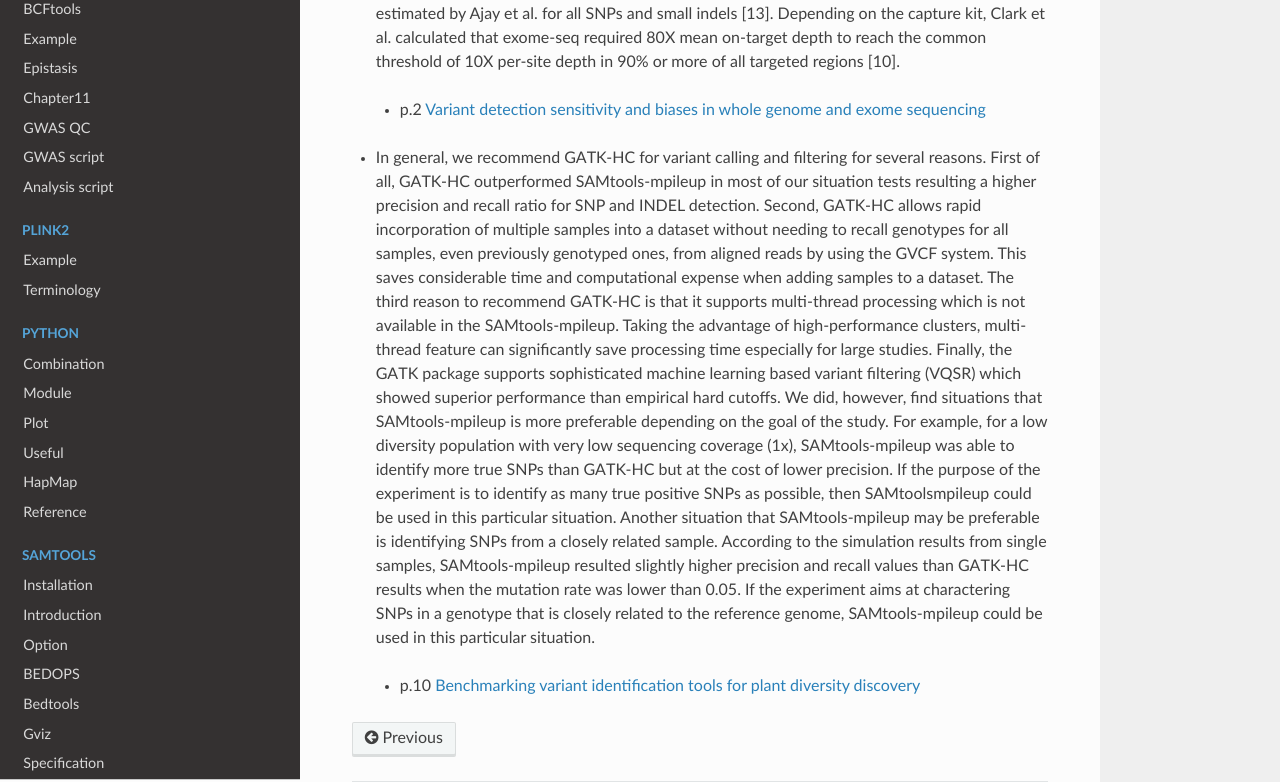
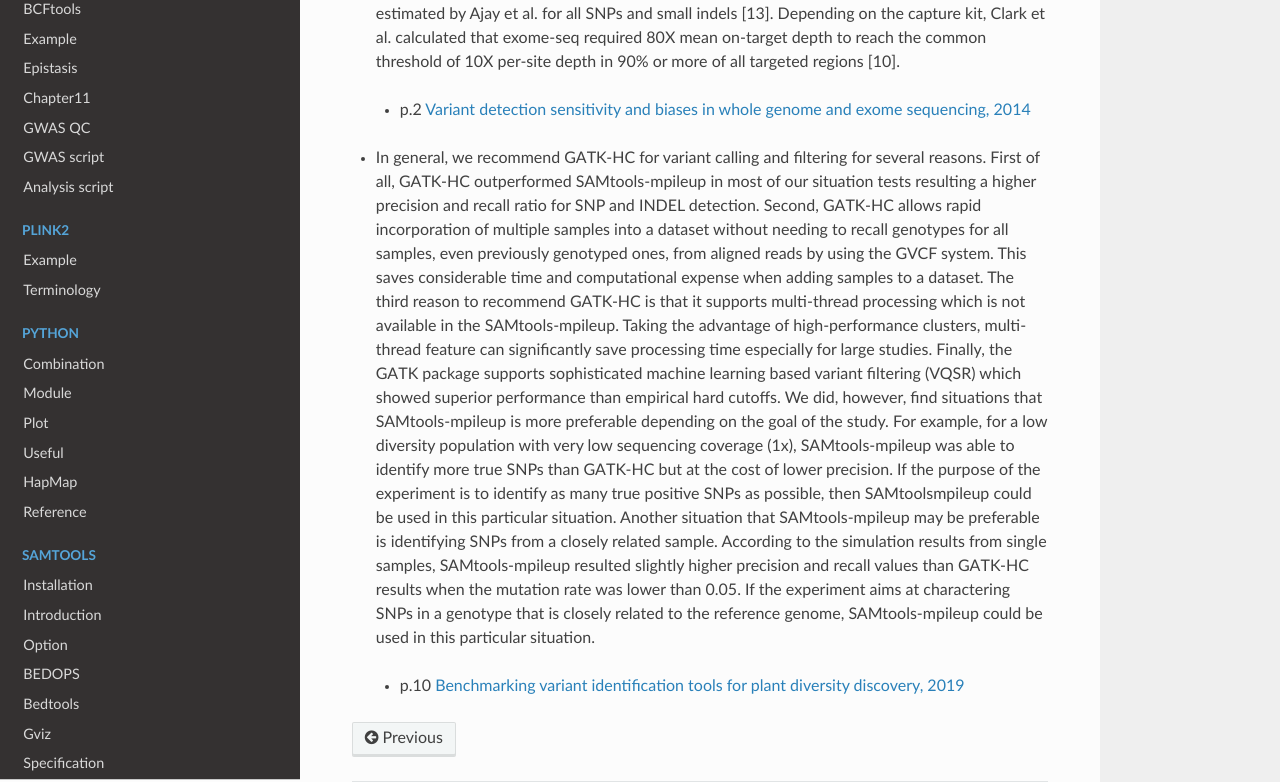
Before and after one commit to WonyoungCho/plink, an MkDocs documentation site: the page built from docs/study.md, in a window 1280 px wide and 1057 px high. Shown: the part 206-988 px from the top of the window. Built offline with MkDocs 1.6.1, drawn with Linux system fonts in a browser that asks for light colours; nearby versions of some CDN libraries; old or Windows-style settings are respelled for this version of MkDocs.

Commit message:
Update study.md

```diff
--- a/docs/study.md
+++ b/docs/study.md
@@ -1,10 +1,10 @@
 # Raw data
 - Bentley et al. estimated that 15X mapped read depth of WGS samples would be sufficient to detect almost all homozygous SNPs and 33X for almost all heterozygous SNPs [12]. 50X was estimated by Ajay et al. for all SNPs and small indels [13]. Depending on the capture kit, Clark et al. calculated that exome-seq required 80X mean on-target depth to reach the common threshold of 10X per-site depth in 90% or more of all targeted regions [10].
 
-> - p.2 [Variant detection sensitivity and biases in whole genome and exome sequencing](https://www.ncbi.nlm.nih.gov/pmc/articles/PMC4122774/)
+> - p.2 [Variant detection sensitivity and biases in whole genome and exome sequencing, 2014](https://www.ncbi.nlm.nih.gov/pmc/articles/PMC4122774/)
 
 - In general, we recommend GATK-HC for variant calling and filtering for several reasons. First of all, GATK-HC outperformed SAMtools-mpileup in most of our situation tests resulting a higher precision and recall ratio for SNP and INDEL detection. Second, GATK-HC allows rapid incorporation of multiple samples into a dataset without needing to recall genotypes for all samples, even previously genotyped
 ones, from aligned reads by using the GVCF system. This saves considerable time and computational expense when adding samples to a dataset. The third reason to recommend GATK-HC is that it supports multi-thread processing which is not available in the SAMtools-mpileup. Taking the advantage of high-performance clusters, multi-thread feature can significantly save processing time especially for large studies. Finally, the GATK package supports sophisticated machine learning based variant filtering (VQSR) which
 showed superior performance than empirical hard cutoffs. We did, however, find situations that SAMtools-mpileup is more preferable depending on the goal of the study. For example, for a low diversity population with very low sequencing coverage (1x), SAMtools-mpileup was able to identify more true SNPs than GATK-HC but at the cost of lower precision. If the purpose of the experiment is to identify as many true positive SNPs as possible, then SAMtoolsmpileup could be used in this particular situation. Another situation that SAMtools-mpileup may be preferable is identifying SNPs from a closely related sample. According to the simulation results from single samples, SAMtools-mpileup resulted slightly higher precision and recall values than GATK-HC results when the mutation rate was lower than 0.05. If the experiment aims at charactering SNPs in a genotype that is closely related to the reference genome, SAMtools-mpileup could be used in this particular situation.
 
-> - p.10 [Benchmarking variant identification tools for plant diversity discovery](https://bmcgenomics.biomedcentral.com/articles/10.1186/s12864-019-6057-7)
+> - p.10 [Benchmarking variant identification tools for plant diversity discovery, 2019](https://bmcgenomics.biomedcentral.com/articles/10.1186/s12864-019-6057-7)
```
